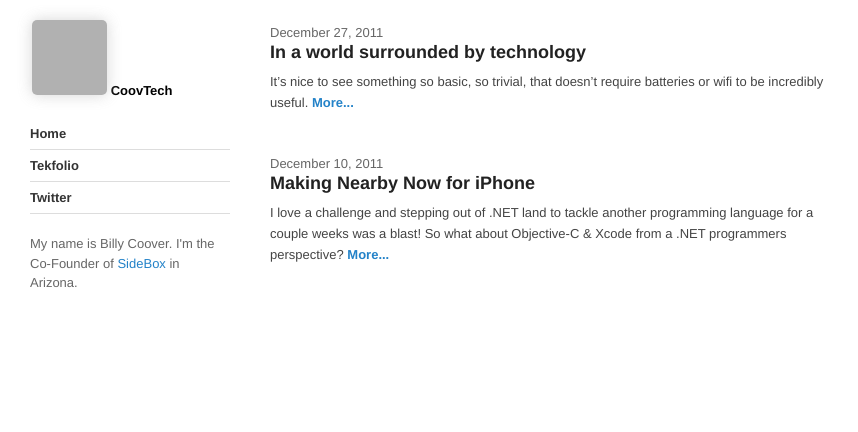
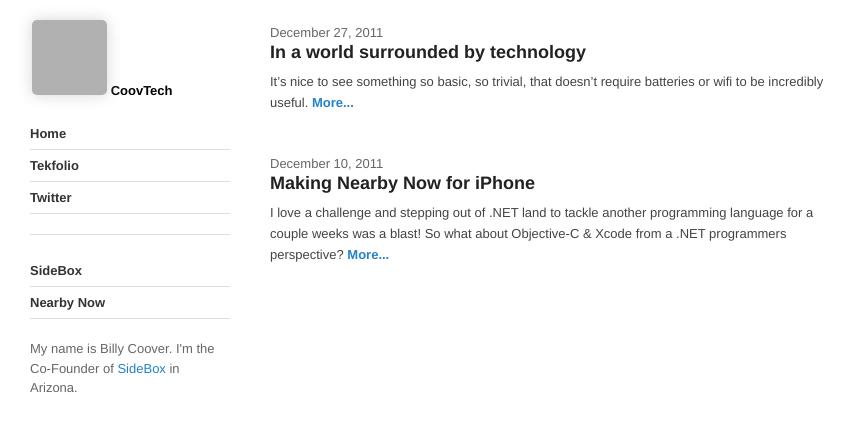
Before and after one commit to azcoov/azcoov.github.com, a Jekyll site: the page built from index.html, in a window 1280 px wide, cut to the strip 0-432 px from the top of the page. Shown: the whole strip, without its empty margins (0-858 px from the left). Built offline with Jekyll 4.4.1, drawn with Linux system fonts in a browser that asks for light colours; Markdown is read by kramdown in place of the engine named in the settings; grey boxes are pictures that could not be loaded.

Commit message:
more awesome links

```diff
--- a/_layouts/default.html
+++ b/_layouts/default.html
@@ -27,6 +27,13 @@
       <li><a href="http://www.twitter.com/billycoover">Twitter</a></li>
     </ul>
 
+    <hr />
+
+    <ul class="nav">
+      <li><a href="http://www.sidebox.com">SideBox</a></li>
+      <li><a href="http://www.nearbynow.co">Nearby Now</a></li>
+    </ul>
+
     <p>My name is Billy Coover. I'm the Co-Founder of <a href="http://sidebox.com" target="_blank">SideBox</a> in Arizona.</p>
   </div>
 
```
